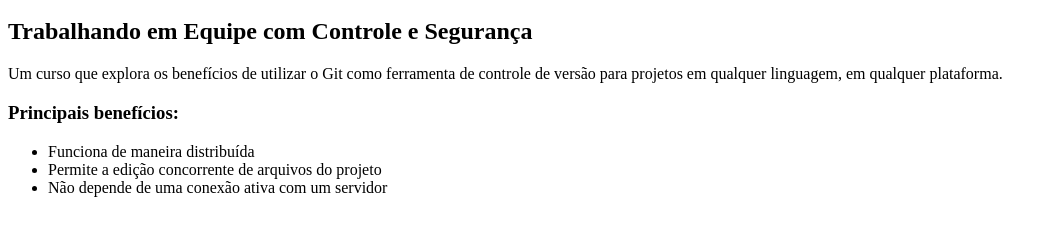
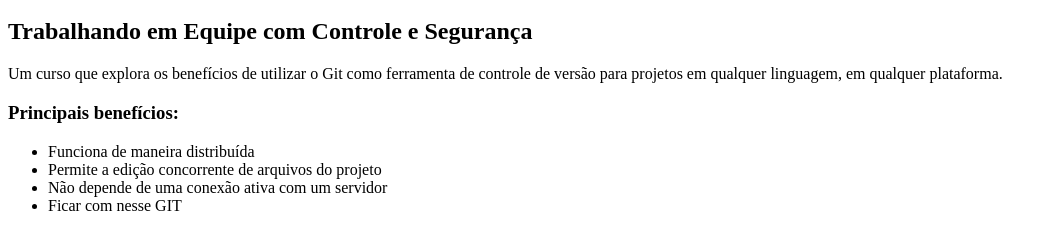
Before and after one commit to gustavogcruz/curso-git, a plain HTML site: page index.html in a window 1280 px wide. Shown: the part 48-298 px from the top of the page, without its empty margins (0-1057 px from the left). Drawn offline with Linux system fonts and the light colour scheme.

Commit message:
Ficar bom nesse GIT

```diff
--- a/index.html
+++ b/index.html
@@ -11,6 +11,7 @@
             <li>Funciona de maneira distribuída</li>
             <li>Permite a edição concorrente de arquivos do projeto</li>
             <li>Não depende de uma conexão ativa com um servidor</li>
+	    <li>Ficar com nesse GIT</li>
         </ul>
     </body>
 </html>
```
